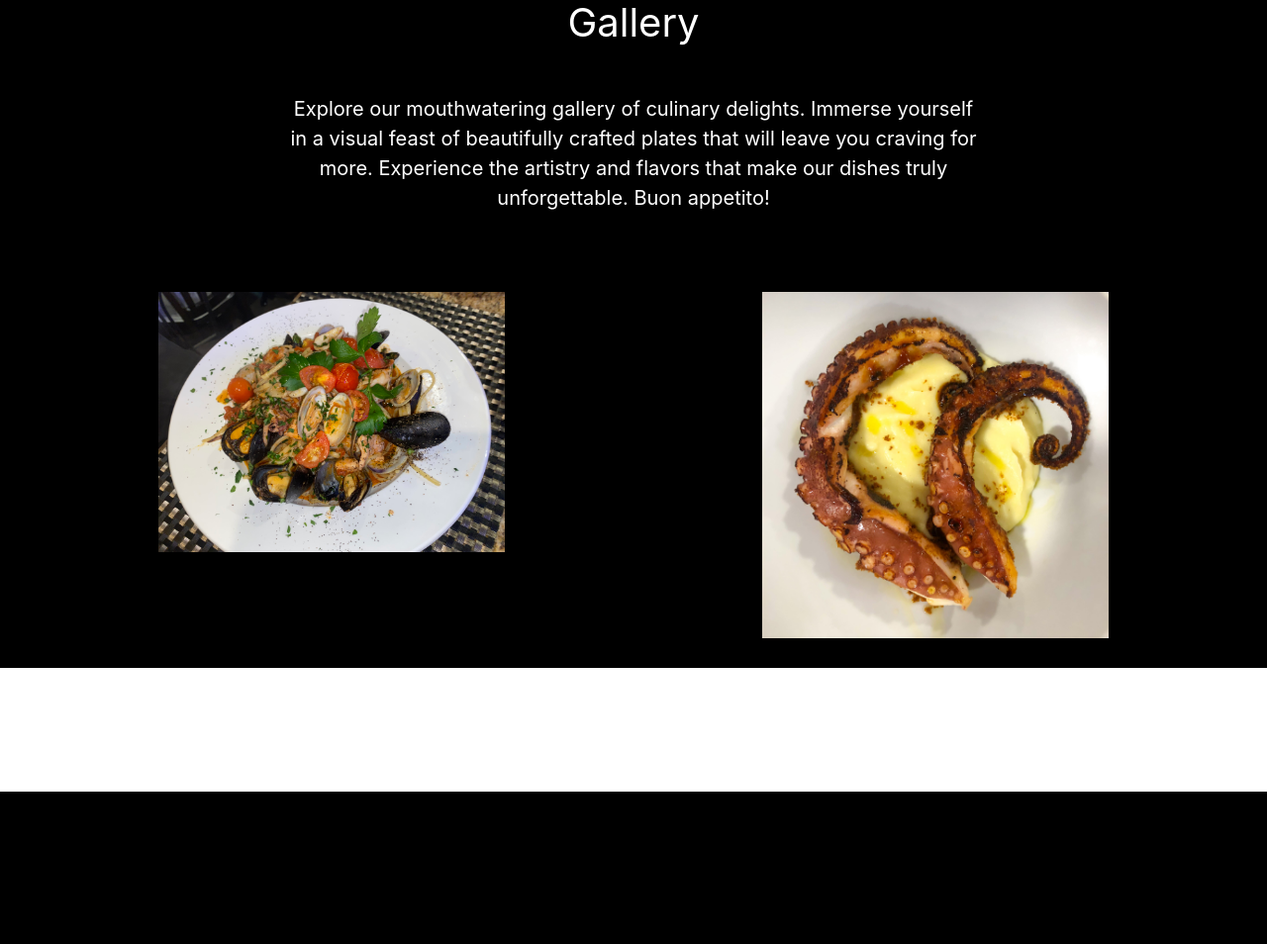
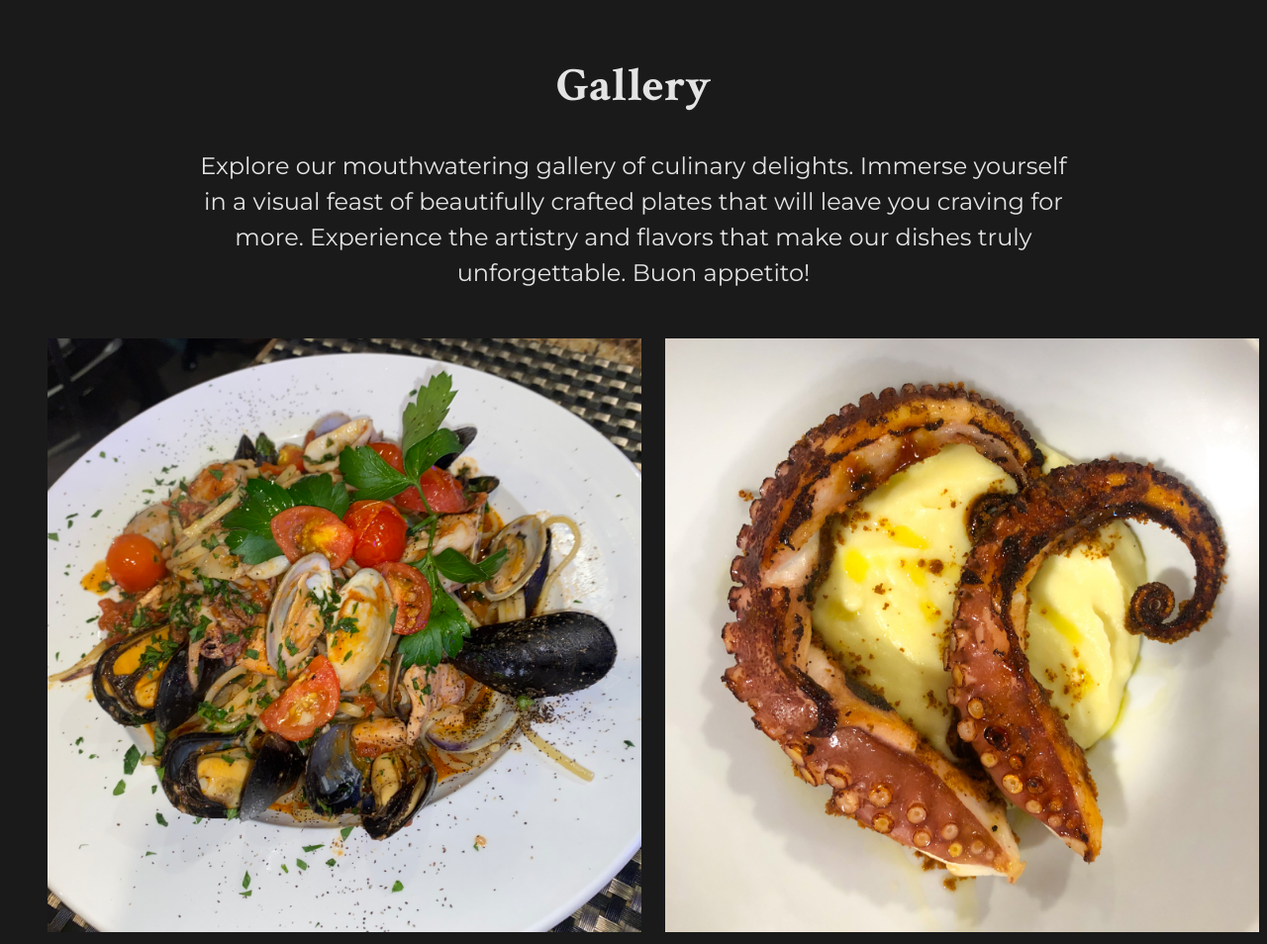
Before and after one commit to PietroVidoni/Maestrale-Restaurant, a PHP site: page / in a window 1280 px wide. Shown: the whole page at 99% size. Before the commit the page ends 800 px from the top, so only its background shows below. Run offline with PHP 8.4, Linux system fonts and the light colour scheme.

Commit message:
Finished the gallery

```diff
--- a/assets/css/style.css
+++ b/assets/css/style.css
@@ -1,34 +1,72 @@
-#body {
-    background-color: black;
+/*
+    Style.css
+*/
+@import url('https://fonts.googleapis.com/css2?family=Crimson+Text:wght@400;700&family=Montserrat:wght@400;600&display=swap');
+
+:root {
+    --main-1-color: #1a1a1a;
+    --main-2-color: #424242;
+    --highlight-color: #FF9C40;
+    --light-font-color: #e3e3e3;
+    --dark-font-color: #1a1a1a;
+
+    --font-big: 3rem;
+    --font-medium: 1.5rem;
+    --font-small: 1rem;
+    --font-very-small: .75rem;
 }
 
-.title {
-    text-align: center;
-    font-size: 40px;
-    color: white;
+* {
+    margin: 0;
+    padding: 0;
+}
+
+html, main {
+    background-color: var(--main-1-color);
+}
+
+.title-font {
+    font-family: 'Crimson Text';
+    font-weight: bold;
+    font-size: var(--font-big);
+    color: var(--light-font-color);
+}
+
+.text-font {
+    font-family: 'Montserrat';
+    font-weight: normal;
+    font-size: var(--font-small);
+    color: var(--light-font-color);
+}
+
+.detail-font {
+    font-family: 'Montserrat';
+    font-weight: normal;
+    font-size: var(--font-very-small);
+    color: var(--light-font-color);
 }
 
 
-#gallery_text {
-    margin: 50px;
-
-    text-align: center;
-    font-size: 20px;
-    color: white;
+.gallery-description {
+    color: var(--light-font-color);
 }
 
-#gallery_dishes {
-    padding: 30px;
-    display: flex;
-    justify-content: space-around;
+.image-wrapper {
+    width: 600px;
+    height: 600px;
+}
+
+.image-wrapper img {
+    object-fit: cover;
+    width: 100%;
+    height: 100%;
+}
+
+.right-image {
 
 }
 
-
-
 .blur {
-  width: 350px;
-  height: 350px;
   position: relative;
 }
 
--- a/index.html
+++ b/index.html
@@ -14,39 +14,30 @@
     <title>Maestrale's Restaurant</title>
 </head>
 
-<body id="body">
-
-
+<body>
     <main>
-        <section>
-            <div class="title">
-                <h2>Gallery</h2>
-            </div>
-            <!-- Questo codice fa schifo pero funziona-->
-            <div id="gallery_text">
-                <div>
-                    Explore our mouthwatering gallery of culinary delights. Immerse yourself
-                </div>
-                <div>
-                    in a visual feast of beautifully crafted plates that will leave you craving for
-                </div>
-                <div>
-                    more. Experience the artistry and flavors that make our dishes truly
-                </div>
-                <div>
-                    unforgettable. Buon appetito!
-                </div>
+        <section class="mx-6">
+            <h1 class="title is-size-1 has-text-centered py-3 mt-6 title-font">Gallery</h1>
+            <div class="has-text-centered is-size-4 mb-6 gallery-description text-font">
+                    Explore our mouthwatering gallery of culinary delights. Immerse yourself<br>
+                    in a visual feast of beautifully crafted plates that will leave you craving for <br>
+                    more. Experience the artistry and flavors that make our dishes truly <br>
+                    unforgettable. Buon appetito!<br>
             </div>
 
-            <div id="gallery_dishes">
-                <div class="blur pic">
-                    <img src="assets/images/food/pescatora.jpg" width="600">
-                    <span>Fatto di oro diamanti e cosi tanti K che non si possono contare.</span>
+            <div class="columns">
+                <div class="column is-flex is-justify-content-flex-end">
+                    <div class="blur image-wrapper">
+                        <img src="assets/images/food/pescatora.jpg">
+                        <span>Fatto di oro diamanti e cosi tanti K che non si possono contare.</span>
+                    </div>
                 </div>
 
-                <div class="blur pic">
-                    <img src="assets/images/food/grilled-octopus.jpg" width="600">
-                    <span>E la cosa piu costosa del mondo full stop.</span>
+                <div class="column">
+                    <div class="blur image-wrapper">
+                        <img src="assets/images/food/grilled-octopus.jpg">
+                        <span>Fatto di oro diamanti e cosi tanti K che non si possono contare.</span>
+                    </div>
                 </div>
             </div>
         </section>
```
